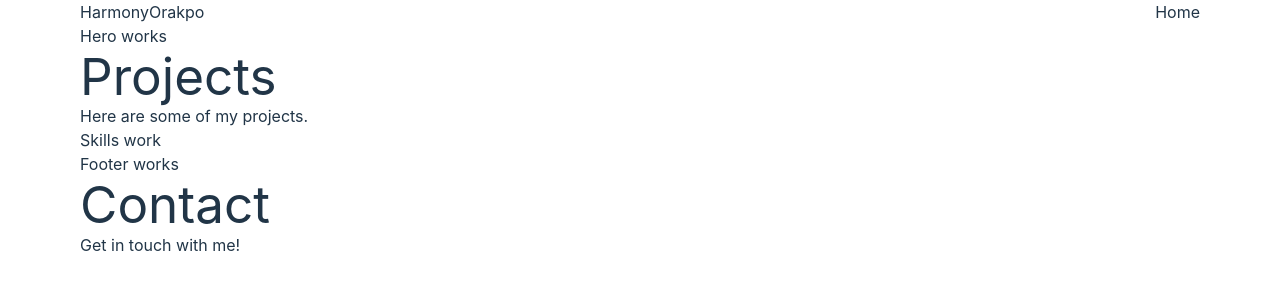
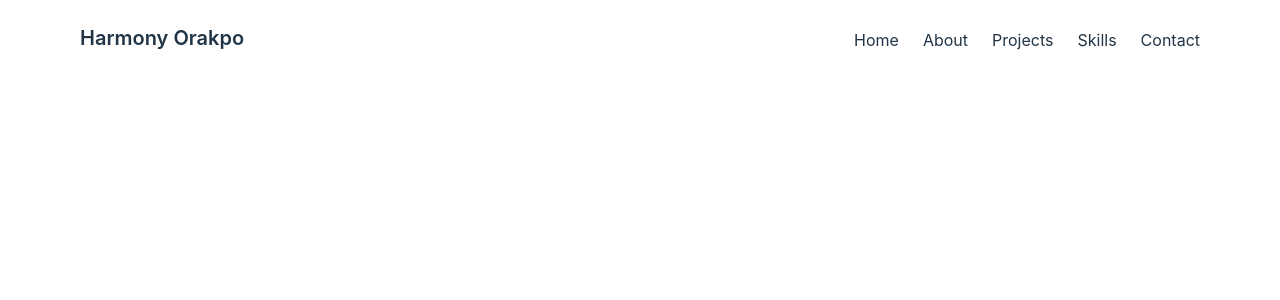
Before and after one commit to harmonyorakpo/Portfolio, a React (Vite) app: page / in a window 1280 px wide. Shown: the top 300 px of the page. Built offline with nearby package versions, Linux system fonts and the light colour scheme.

Commit message:
hero section in progress

```diff
--- a/src/components/About.tsx
+++ b/src/components/About.tsx
@@ -2,10 +2,9 @@
 
 function About() {
   return (
-    <div>
-      <h1>About</h1>
-      <p>This is the about section.</p>
-    </div>
+    <>
+
+    </>
   );
 }
 
--- a/src/components/Contact.tsx
+++ b/src/components/Contact.tsx
@@ -2,10 +2,9 @@
 
 function Contact() {
   return (
-    <div>
-      <h1>Contact</h1>
-      <p>Get in touch with me!</p>
-    </div>
+    <>
+
+    </>
   );
 }
 
--- a/src/components/Footer.tsx
+++ b/src/components/Footer.tsx
@@ -1,11 +1,7 @@
 // import React from 'react'
 
 const Footer = () => {
-  return (
-    <div>
-      Footer works
-    </div>
-  )
-}
+  return <></>;
+};
 
-export default Footer
+export default Footer;
--- a/src/components/Header.tsx
+++ b/src/components/Header.tsx
@@ -1,16 +1,27 @@
-// import React from 'react'
+const Header = () => {
+    const links = [
+      { name: 'Home', href: '#home' },
+      { name: 'About', href: '#about' },
+      { name: 'Projects', href: '#projects' },
+      { name: 'Skills', href: '#skills' },
+      { name: 'Contact', href: '#contact' },
+    ];
 
-const Header = () => {
-  return (
-  <>
+    return (
+      <div className="flex justify-between items-center w-full pt-6 pb-20">
+        <div className="text-xl font-semibold">Harmony Orakpo</div>
+        <ul className="flex space-x-6 pt-1">
+          {links.map((link) => (
+            <li key={link.name} className="relative group">
+              <a href={link.href} className="hover:text-primary">
+                {link.name}
+                <span className="absolute left-0 bottom-0 w-full h-0.5 bg-primary transform scale-x-0 group-hover:scale-x-100 transition-transform origin-bottom-right group-hover:origin-bottom-left"></span>
+              </a>
+            </li>
+          ))}
+        </ul>
+      </div>
+    );
+  };
 
-  <div className="flex justify-between w-full" >
-   <div>HarmonyOrakpo</div>
-   <div>Home</div>
-  </div>
-
-  </>
-  )
-}
-
-export default Header
+  export default Header;
--- a/src/components/Hero.tsx
+++ b/src/components/Hero.tsx
@@ -2,9 +2,11 @@
 
 const Hero = () => {
   return (
-    <div>
-      Hero works
-    </div>
+    <>
+      <div className="flex flex-col" >
+
+      </div>
+    </>
   )
 }
 
--- a/src/components/Projects.tsx
+++ b/src/components/Projects.tsx
@@ -1,12 +1,7 @@
 // import React from 'react';
 
 function Projects() {
-  return (
-    <>
-      <h1>Projects</h1>
-      <p>Here are some of my projects.</p>
-    </>
-  );
+  return <></>;
 }
 
 export default Projects;
--- a/src/components/Skills.tsx
+++ b/src/components/Skills.tsx
@@ -1,11 +1,7 @@
 // import React from 'react'
 
 const Skills = () => {
-  return (
-    <div>
-      Skills work
-    </div>
-  )
-}
+  return <></>;
+};
 
-export default Skills
+export default Skills;
```
